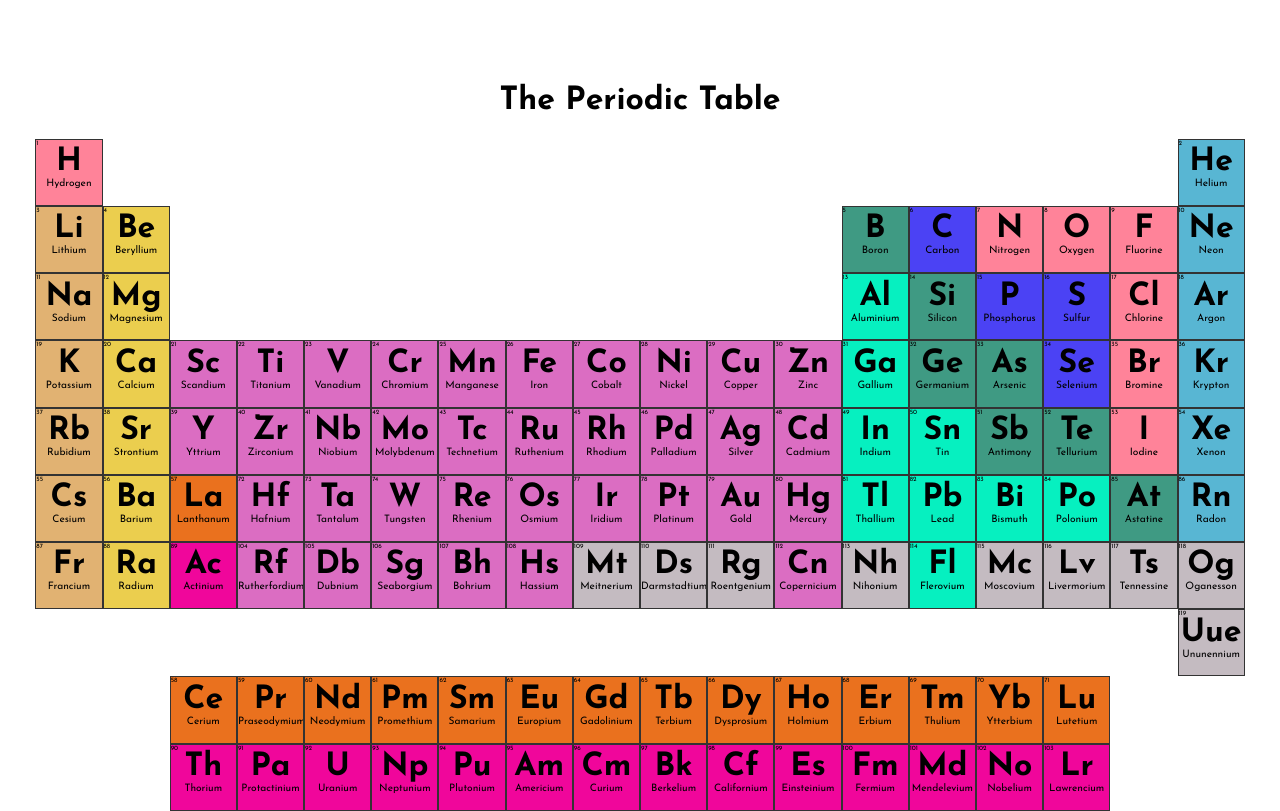
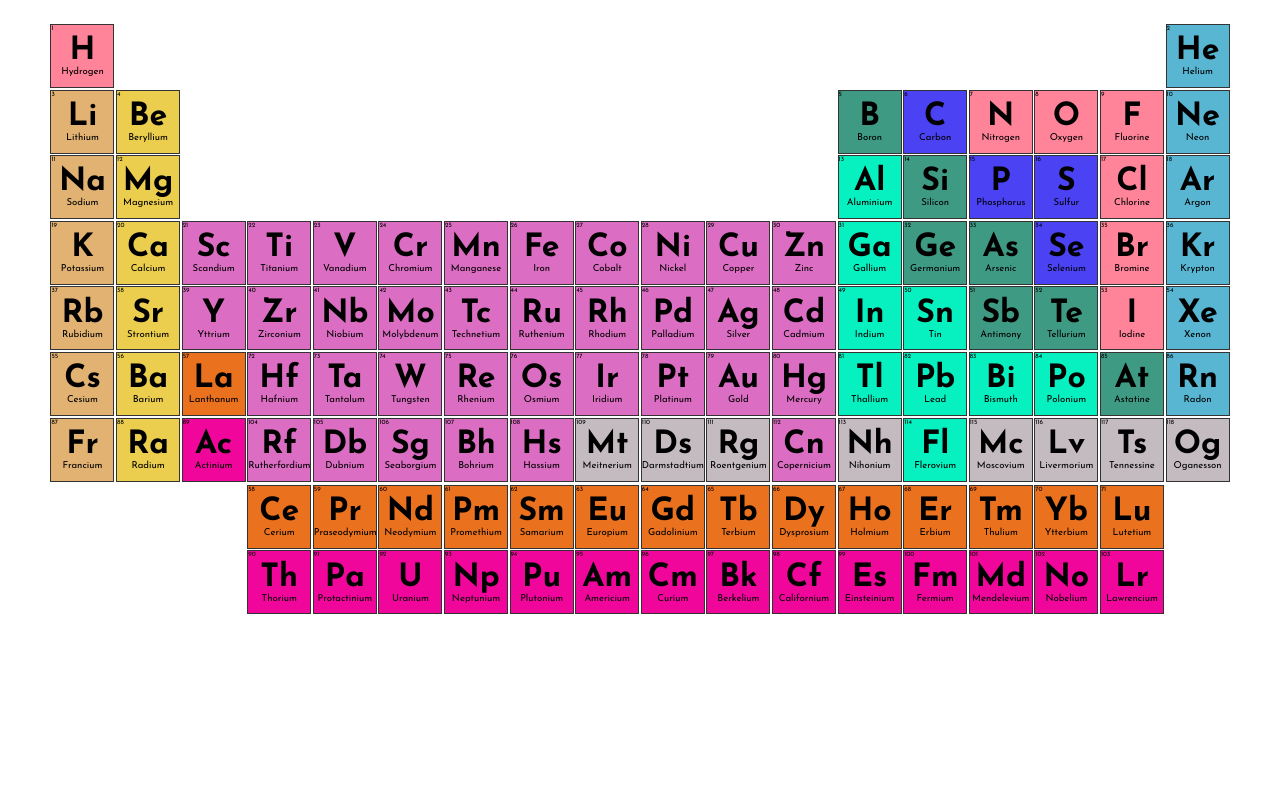
Before and after one commit to xianrusso/periodic-table, a React (Vite) app: page / in a window 1280 px wide. Built offline with nearby package versions, Linux system fonts and the light colour scheme.

Commit message:
Fixed layout of periodic table

```diff
--- a/package.json
+++ b/package.json
@@ -15,7 +15,7 @@
   },
   "devDependencies": {
     "@eslint/js": "^9.9.0",
-    "@types/react": "^18.3.3",
+    "@types/react": "^18.3.9",
     "@types/react-dom": "^18.3.0",
     "@vitejs/plugin-react": "^4.3.1",
     "eslint": "^9.9.0",
--- a/src/App.jsx
+++ b/src/App.jsx
@@ -1,4 +1,4 @@
-import React, { Component } from 'react';
+import React from 'react';
 import Element from "./components/Element";
 
 document.title = 'The Periodic Table';
@@ -6,7 +6,7 @@ document.title = 'The Periodic Table';
 function App() {
   return (
     <div className="container">
-      <h1>The Periodic Table</h1>
+      {/* <h1>The Periodic Table</h1> */}
       <div className="table">
         <Element num="1" />
         <Element num="2" />
@@ -102,7 +102,6 @@ function App() {
         <Element num="116" />
         <Element num="117" />
         <Element num="118" />
-        <Element num="119" />
 
         {/* Lanthanoids */}
         <Element num="58" />
@@ -140,4 +139,4 @@ function App() {
   )
 }
 
-export default App
+export default App;
--- a/src/components/Element.jsx
+++ b/src/components/Element.jsx
@@ -1,17 +1,21 @@
-import React, { Component } from "react"
-
+import React, { useState } from "react"
 import { elements } from "./_data"
 
-export default class Element extends Component {
-  render() {
-    let { num } = this.props;
+function Element({num}) {
   let element = elements[num];
+  const [isHovering, setIsHovering] = useState(false);
   return (
-      <div className={`element element-${num} ${element.category}`}>
+    <div
+      className={`element element-${num} ${element.category}`}
+      onMouseEnter = {() => setIsHovering(true)}
+      onMouseLeave = {() => setIsHovering(false)}
+    >
       <div className="number">{element.number}</div>
       <div className="symbol">{element.symbol}</div>
       <div className="element-name">{element.name}</div>
+      {isHovering && <div>Hovering!</div>}
     </div>
   )
 }
-}
+
+export default Element;
--- /dev/null
+++ b/src/components/Key.jsx
@@ -0,0 +1 @@
+import React from "react"
--- a/src/components/_data.js
+++ b/src/components/_data.js
@@ -2845,30 +2845,30 @@ const elements = [
       ypos: 7,
       shells: [2, 8, 18, 32, 32, 18, 8]
     },
-    {
-      name: 'Ununennium',
-      appearance: null,
-      atomic_mass: 315,
-      boil: 630,
-      category: 'unknown',
-      color: null,
-      density: 3,
-      discovered_by: 'GSI Helmholtz Centre for Heavy Ion Research',
-      melt: null,
-      molar_heat: null,
-      named_by: null,
-      number: 119,
-      period: 8,
-      phase: 'Solid',
-      source: 'https://en.wikipedia.org/wiki/Ununennium',
-      spectral_img: null,
-      summary:
-        'Ununennium, also known as eka-francium or simply element 119, is the hypothetical chemical element with symbol Uue and atomic number 119. Ununennium and Uue are the temporary systematic IUPAC name and symbol respectively, until a permanent name is decided upon. In the periodic table of the elements, it is expected to be an s-block element, an alkali metal, and the first element in the eighth period.',
-      symbol: 'Uue',
-      xpos: 1,
-      ypos: 8,
-      shells: [2, 8, 18, 32, 32, 18, 8, 1]
-    }
+    // {
+    //   name: 'Ununennium',
+    //   appearance: null,
+    //   atomic_mass: 315,
+    //   boil: 630,
+    //   category: 'unknown',
+    //   color: null,
+    //   density: 3,
+    //   discovered_by: 'GSI Helmholtz Centre for Heavy Ion Research',
+    //   melt: null,
+    //   molar_heat: null,
+    //   named_by: null,
+    //   number: 119,
+    //   period: 8,
+    //   phase: 'Solid',
+    //   source: 'https://en.wikipedia.org/wiki/Ununennium',
+    //   spectral_img: null,
+    //   summary:
+    //     'Ununennium, also known as eka-francium or simply element 119, is the hypothetical chemical element with symbol Uue and atomic number 119. Ununennium and Uue are the temporary systematic IUPAC name and symbol respectively, until a permanent name is decided upon. In the periodic table of the elements, it is expected to be an s-block element, an alkali metal, and the first element in the eighth period.',
+    //   symbol: 'Uue',
+    //   xpos: 1,
+    //   ypos: 8,
+    //   shells: [2, 8, 18, 32, 32, 18, 8, 1]
+    // }
 ]
 
 export { elements }
--- a/src/index.css
+++ b/src/index.css
@@ -1,15 +1,30 @@
 :root {
   --josefin: "Josefin Sans", sans-serif;
   --border-color: #333333;
+  --noble: #58B6D3;
+  --alkali: #E1B272;
+  --alkaline: #EBCE4E;
+  --lanthanide: #EA711E;
+  --actinide: #F0069B;
+  --unknown: #C4BBC1;
+  --diatomic: #FF8399;
+  --metalloid: #3F9A83;
+  --polyatomic: #4B42F4;
 }
 
 * {
   box-sizing: border-box;
 }
 
+html {
+  height: 100%;
+}
+
 body {
-  height: 100vh;
-  width: 100vw;
+  min-height: 100vh;
+  width: 100%;
+  /* height: 100vh;
+  width: 100vw; */
   display: flex;
   justify-content: center;
   margin: 0;
@@ -22,7 +37,7 @@ h1 {
 
 .container {
   /* width: 90%; */
-  margin: 4rem auto;
+  margin: 1.5em auto;
   display: flex;
   flex-direction: column;
   justify-content: center;
@@ -33,11 +48,12 @@ h1 {
 .table {
   display: grid;
   grid-template-columns: repeat(17, auto) 1fr;
+  gap: .2ch;
 }
 
 .element {
-  width: 5.25vw;
-  height: 5.25vw;
+  width: 5vw;
+  height: 5vw;
   padding: 2px auto;
   border: 1px solid var(--border-color);
   border-collapse: collapse;
@@ -56,18 +72,36 @@ h1 {
   grid-column-start: 13;
 }
 
-.element-58,
-.element-90 {
-  grid-column-start: 3;
-}
+.element-58 { grid-area: 9 / 4 / 9 / 4; }
+.element-59 { grid-area: 9 / 5 / 9 / 5; }
+.element-60 { grid-area: 9 / 6 / 9 / 6; }
+.element-61 { grid-area: 9 / 7 / 9 / 7; }
+.element-62 { grid-area: 9 / 8 / 9 / 8; }
+.element-63 { grid-area: 9 / 9 / 9 / 9; }
+.element-64 { grid-area: 9 / 10 / 9 / 10; }
+.element-65 { grid-area: 9 / 11 / 9 / 11; }
+.element-66 { grid-area: 9 / 12 / 9 / 12; }
+.element-67 { grid-area: 9 / 13 / 9 / 13; }
+.element-68 { grid-area: 9 / 14 / 9 / 14; }
+.element-69 { grid-area: 9 / 15 / 9 / 15; }
+.element-70 { grid-area: 9 / 16 / 9 / 16;}
+.element-71 { grid-area: 9 / 17 / 9 / 17; }
 
-.element-119 {
-  grid-column-start: -2;
-}
 
-.element-57 {
-  margin: 0;
-}
+.element-90 { grid-area: 10 / 4 / 10 / 4; }
+.element-91 { grid-area: 10 / 5 / 10 / 5; }
+.element-92 { grid-area: 10 / 6 / 10 / 6; }
+.element-93 { grid-area: 10 / 7 / 10 / 7; }
+.element-94 { grid-area: 10 / 8 / 10 / 8; }
+.element-95 { grid-area: 10 / 9 / 10 / 9; }
+.element-96 { grid-area: 10 / 10 / 10 / 10; }
+.element-97 { grid-area: 10 / 11 / 10 / 11; }
+.element-98 { grid-area: 10 / 12 / 10 / 12; }
+.element-99 { grid-area: 10 / 13 / 10 / 13; }
+.element-100 { grid-area: 10 / 14 / 10 / 14; }
+.element-101 { grid-area: 10 / 15 / 10 / 15; }
+.element-102 { grid-area: 10 / 16 / 10 / 16; }
+.element-103 { grid-area: 10 / 17 / 10 / 17; }
 
 /* Element properties */
 
@@ -80,26 +114,27 @@ h1 {
 .symbol {
   text-align: center;
   font-weight: bold;
-  margin-top: 0.5vw;
+  margin-top: 0.8vw;
   font-size: 2.5vw;
 }
 
 .element-name {
   text-align: center;
-  font-size: 0.8vw;
+  font-size: 0.75vw;
 }
 
 /* Types */
+
 .noble {
-  background: #58B6D3;
+  background: var(--noble);
 }
 
 .alkali {
-  background: #E1B272;
+  background: var(--alkali);
 }
 
 .alkaline {
-  background: #EBCE4E;
+  background: var(--alkaline);
 }
 
 .transition {
@@ -107,9 +142,7 @@ h1 {
 }
 
 .lanthanide {
-  background: #EA711E;
-  /* */
-  /* margin-top: 2.5vw; */
+  background: var(--lanthanide);
 }
 
 .post-transition {
@@ -117,21 +150,21 @@ h1 {
 }
 
 .actinide {
-  background: #F0069B;
+  background: var(--actinide);
 }
 
 .unknown {
-  background: #C4BBC1;
+  background: var(--unknown);
 }
 
 .diatomic {
-  background: #FF8399;
+  background: var(--diatomic);
 }
 
 .metalloid {
-  background: #3F9A83;
+  background: var(--metalloid);
 }
 
 .polyatomic {
-  background: #4B42F4;
+  background: var(--polyatomic);
 }
```
Also changed, not shown: 1 other file (tests, documents, lock files or other folders). Lines whose indentation alone changed are shown as unchanged.
